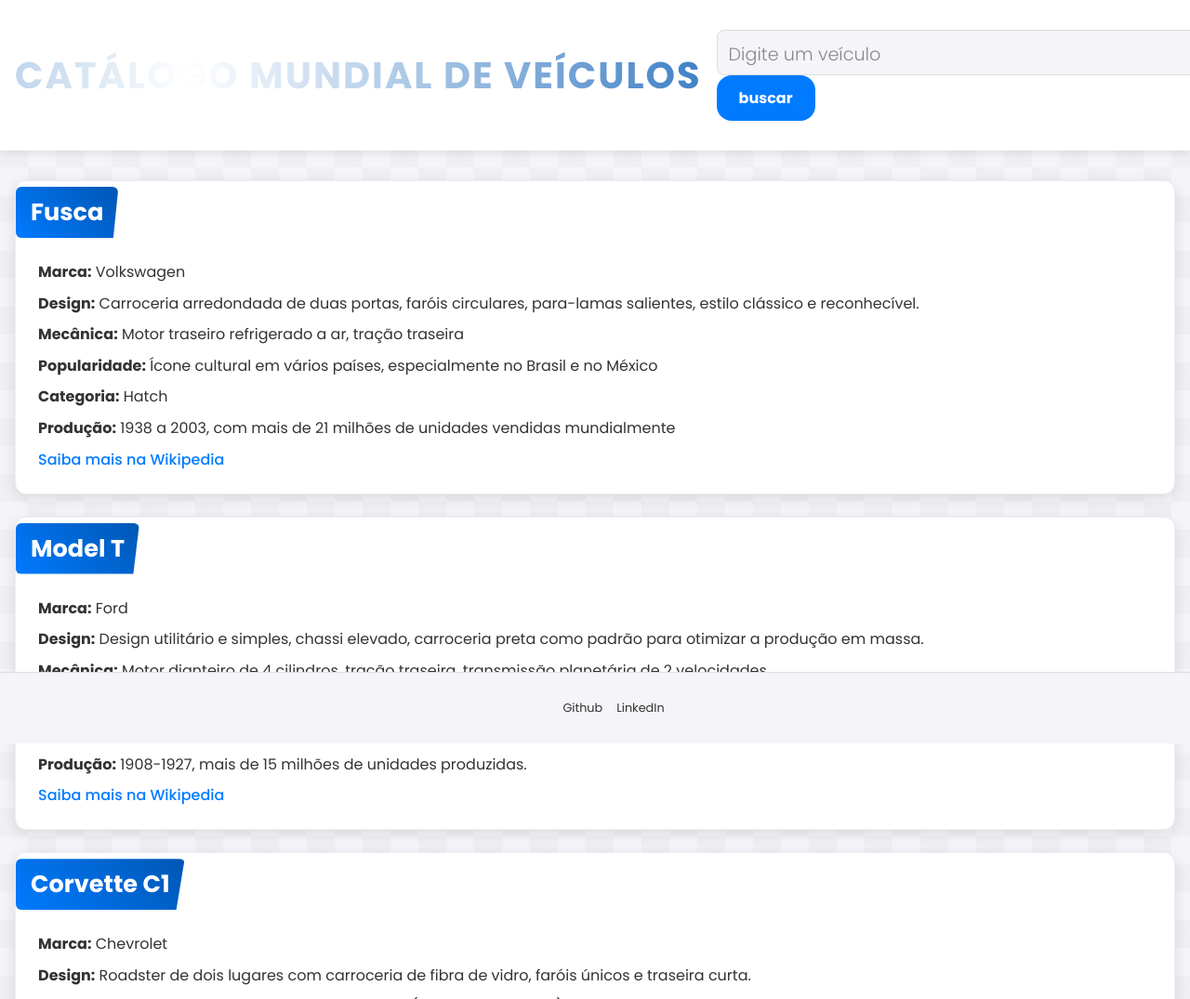
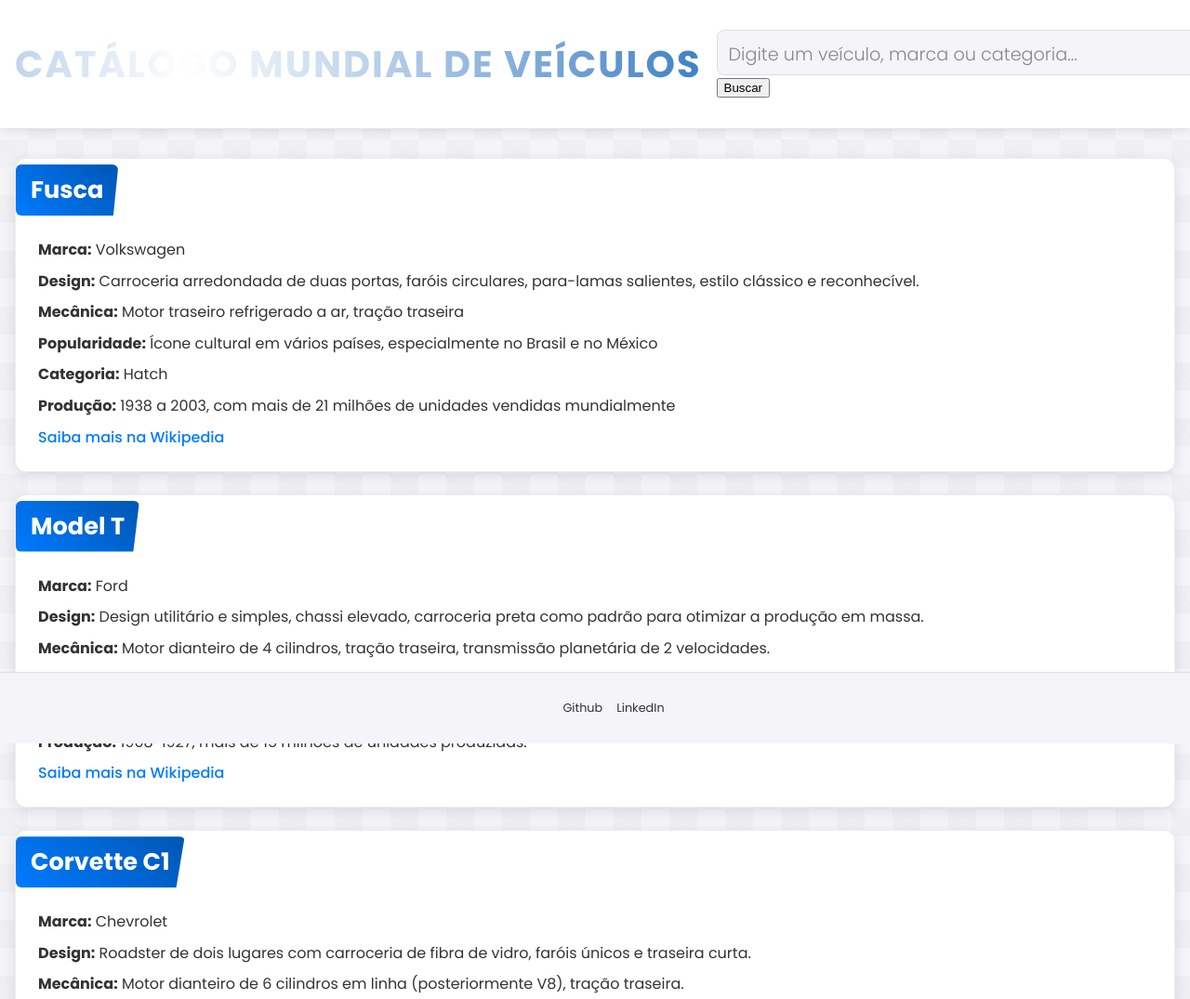
Before and after one commit to flavionuneslopes/Catalogo-Mundial-de-Ve-culos, a plain HTML site: page index.html in a window 1280 px wide. Shown: the top 1075 px of the page at 93% size. Drawn offline with Linux system fonts and the light colour scheme.

Commit message:
Update index.html

```diff
--- a/index.html
+++ b/index.html
@@ -1,5 +1,5 @@
 <!DOCTYPE html>
-<html lang="en">
+<html lang="pt-BR">
 <head>
     <meta charset="UTF-8">
     <meta name="viewport" content="width=device-width, initial-scale=1.0">
@@ -7,26 +7,27 @@
     <link rel="stylesheet" href="style.css">
 </head>
 <body>
-    <header>
-        <h1>Catálogo Mundial de Veículos</h1>
-        <div>
-            <input type="text"placeholder="Digite um veículo">
-            <button onclick="iniciarBusca()" id="botao-busca">buscar</button>
-        </div>
-    </header>
+    <div class="container">
+        <header>
+            <h1>Catálogo Mundial de Veículos</h1>
+            <div class="search-container">
+                <input type="text" id="searchInput" placeholder="Digite um veículo, marca ou categoria...">
+                <button id="searchButton">Buscar</button>
+            </div>
+        </header>
 
-    <main>
-        <section class="card-container">
-        </section>
-    </main>
+        <main class="card-container"></main>
+        <div id="no-results" style="display: none;">Nenhum resultado encontrado.</div>
+    </div>
 
     <footer class="footer">
         <ul class="footer-links">
-            <li><a href=" https://github.com/flavionuneslopes">Github</a></li>
+            <li><a href="https://github.com/flavionuneslopes">Github</a></li>
             <li><a href="https://www.linkedin.com/in/fl%C3%A1vio-nunes-lopes-fernandes-056a09242/">LinkedIn</a></li>
         </ul>
     </footer>
 
     <script src="script.js"></script>
+
 </body>
 </html>
```
